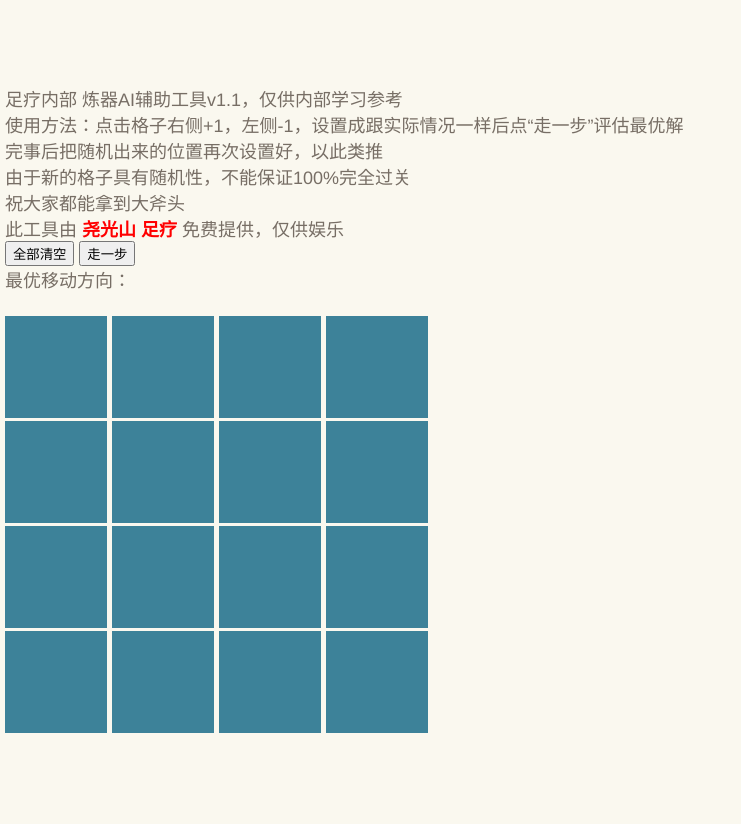
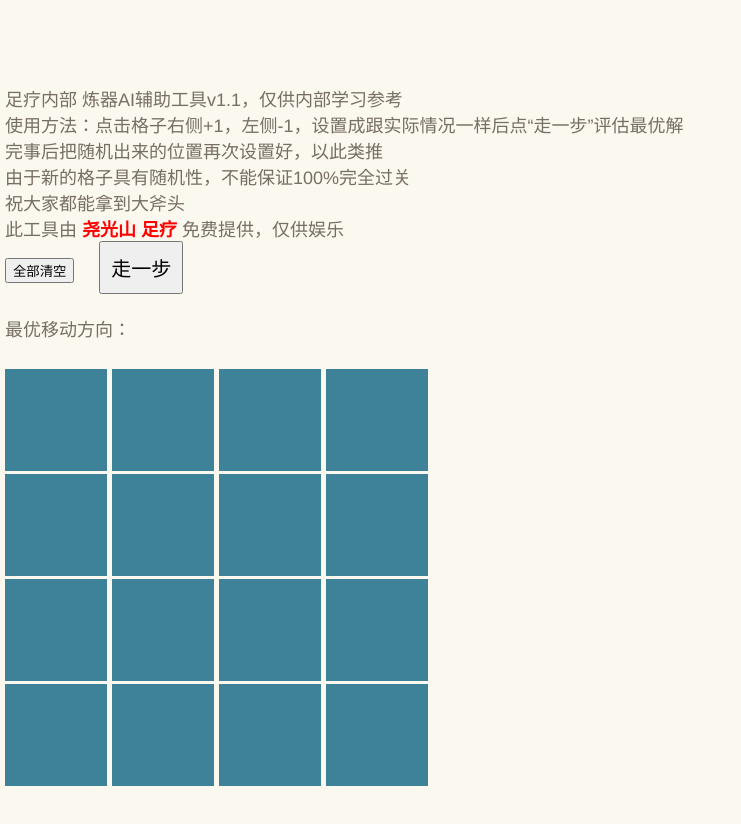
Before and after one commit to duhongjun/xddq-lq, a plain HTML site: page index.html in a window 1280 px wide. Shown: the whole page, without its empty margins (0-741 px from the left). Drawn offline with Linux system fonts and the light colour scheme; no server answers.

Commit message:
update style

```diff
--- a/index.html
+++ b/index.html
@@ -138,12 +138,19 @@
         padding: 0px;
         min-width: 360px;
       }
+
+      #ai-step {
+        margin-left: 20px;
+        padding: 10px;
+        font-size: 20px;
+      }
       .direction {
-
+        margin-top: 6px;
       }
       #dir {
         font-weight: bold;
         color: red;
+        font-size: 40px;
       }
     </style>
   </head>
```
